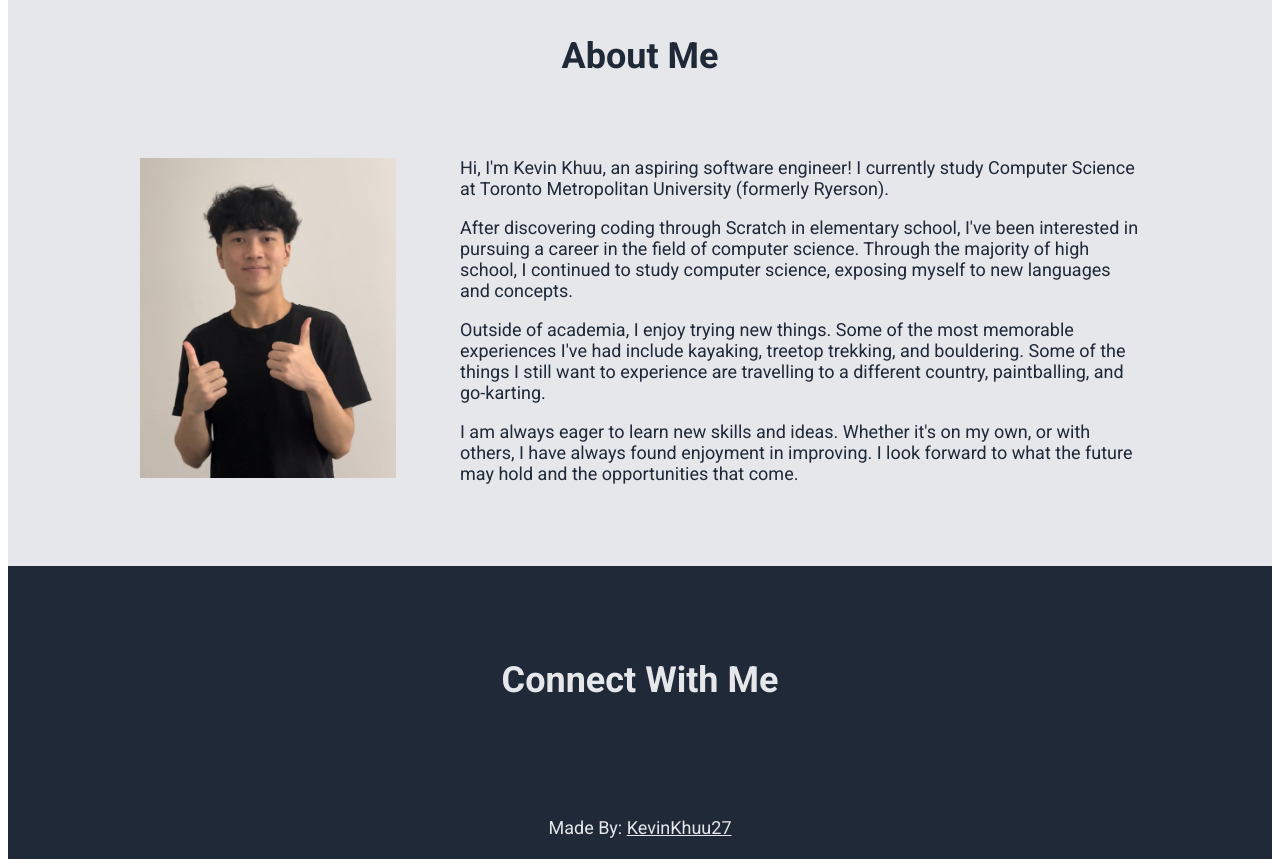
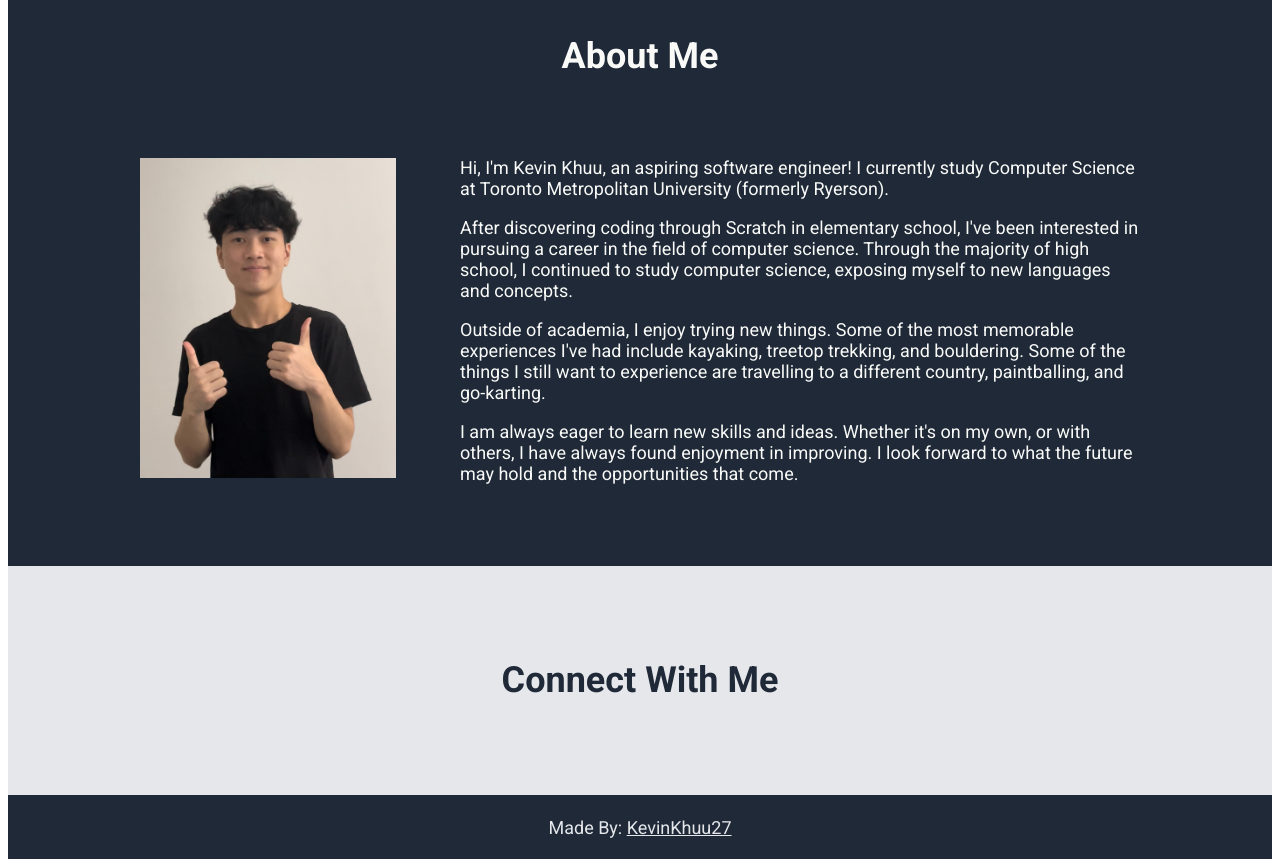
Before and after one commit to KevinKhuu27/KevinKhuu27.github.io, a plain HTML site: page index.html in a window 1280 px wide. Shown: the part 1100-1967 px from the top of the page. Drawn offline with Linux system fonts and the light colour scheme.

Commit message:
Changed some colors

```diff
--- a/style.css
+++ b/style.css
@@ -1,4 +1,9 @@
 @import url('https://fonts.googleapis.com/css2?family=Roboto:wght@400;700&display=swap');
+/* colour palette
+    #f9faf8 (white)
+    #e5e7eb;
+    #1f2937 (blue)
+*/
 
 body {
     display: flex;
@@ -82,7 +87,7 @@ h2 {
 
 .layer_one {
     display: flex;
-    background-color: #1f2937;
+    background-color: #e5e7eb;
     justify-content: center;
 }
 
@@ -106,12 +111,12 @@ h2 {
 .website_description_title {
     font-size: 48px;
     font-weight: 800;
-    color: #f9faf8;
+    color: #1f2937;
 }
 
 .website_description_text {
     font-size: 18px;
-    color: #e5e7eb;
+    color: #1f2937;
 }
 
 /* Projects Section Style */
@@ -164,7 +169,7 @@ h2 {
 
 .layer_three {
     display: flex;
-    background-color: #e5e7eb;
+    background-color: #1f2937;
     justify-content: center;
 }
 
@@ -177,8 +182,12 @@ h2 {
     padding-top: 32px;
 }
 
+#h2_about {
+    color: #f9faf8;
+}
+
 .about_text {
-    color: #1f2937;
+    color: #f9faf8;
 }
 
 .about_img {
@@ -189,7 +198,7 @@ h2 {
 /* Connect Section Style */
 
 #h2_connect {
-    color: #e5e7eb;
+    color: #1f2937;
 }
 
 /* footer style */
```
